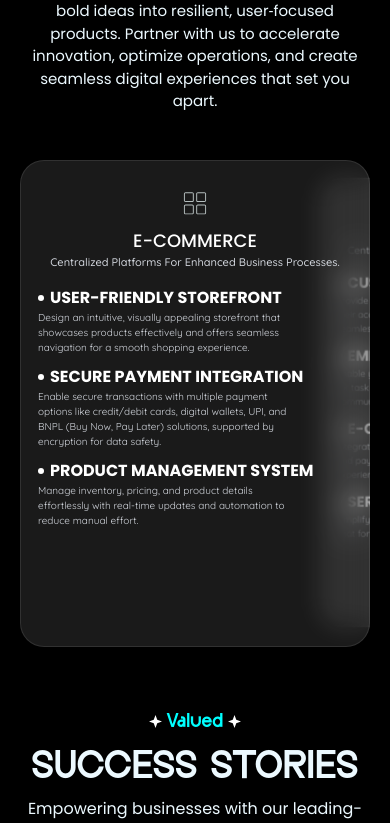
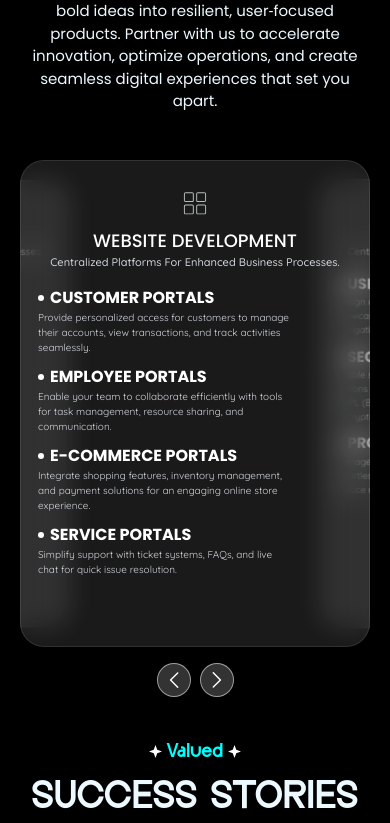
Before and after one commit to MuhammadLutafullah/ai-vista-next, a Next.js app: page / in a window 390 px wide. Shown: the part 2507-3330 px from the top of the page. Built offline with nearby package versions, Linux system fonts and the light colour scheme.

Commit message:
changes in home

```diff
--- a/app/components/Best.tsx
+++ b/app/components/Best.tsx
@@ -17,6 +17,7 @@ import { EffectCoverflow, Navigation } from "swiper/modules";
 import Image from "next/image";
 import cardIcon from "../../public/images/best-card-icon.svg";
 import cardIcon2 from "../../public/images/bg-best-cropped.svg";
+import cardIcon3 from "../../public/images/Group 45.svg";
 
 export default function Best() {
   return (
@@ -36,7 +37,7 @@ export default function Best() {
           <div className="best-row-main relative    bg-cover bg-center bg-no-repeat">
             <Image
               className="absolute bg-boxes-img max-laptop:hidden"
-              src={cardIcon2}
+              src={cardIcon3}
               alt="Your Logo"
             />
             <Swiper
@@ -60,6 +61,8 @@ export default function Best() {
               grabCursor={true}
               centeredSlides={true}
               navigation={true}
+              initialSlide={1} // Sets the middle slide as the active slide
+              navigation={true}
               slidesPerView={3}
               coverflowEffect={{
                 rotate: 50,
@@ -69,7 +72,7 @@ export default function Best() {
                 slideShadows: true,
               }}
               modules={[EffectCoverflow, Navigation]}
-              className="mySwiper !pb-[70px] max-laptop:!pb-[20px] !pt-[47px] "
+              className="mySwiper !pb-[70px] max-laptop:!pb-[50px] !pt-[47px] "
             >
               <SwiperSlide>
                 <div className="best-card-inr min-h-[487px] w-full rounded-[24px] border border-[#FFFFFF1A] pt-[23px] pb-[76px] px-[19px] max-tablet3:py-[30px] max-tablet3:px-[17px] backdrop-blur-md bg-[rgba(255,255,255,0.1)]">
--- a/app/components/Contact.tsx
+++ b/app/components/Contact.tsx
@@ -6,9 +6,9 @@ export default function Contact() {
       <div className="contact-otr  ">
         <div className="contact-inr px-39 max-desktop:px-10 max-tablet:px-5 flex items-center justify-center ">
           <div className="contact-content w-[393px]  relative max-laptop:hidden">
-            <div className=" ">
+            <div className="  ">
               <Image
-                className="rounded-tl-[40px] rounded-bl-[40px]"
+                className="rounded-tl-[40px] rounded-bl-[40px] border-t-[1px] border-l-[1px] border-b-[1px] border-[rgba(255,255,255,0.1)]"
                 src={contactDarkImg}
                 alt="contact img"
               />
@@ -24,8 +24,8 @@ export default function Contact() {
               </p>
             </div>
           </div>
-          <div className="contact-form relative z-10 w-[571px]  max-tablet3:after:hidden">
-            <div className="contact-form-inr  text-center bg-white/10 backdrop-blur-lg py-[39px] pl-[52px] pr-[64px] rounded-tr-[40px] rounded-br-[40px] max-laptop:rounded-tl-[40px] max-laptop:rounded-bl-[40px] max-tablet2:p-[20px]">
+          <div className="contact-form relative z-10 w-[571px]  ">
+            <div className="contact-form-inr border-t-[1px] border-r-[1px] border-b-[1px] border-[rgba(255,255,255,0.1)]   text-center bg-white/10 backdrop-blur-lg py-[39px] pl-[52px] pr-[64px] rounded-tr-[40px] rounded-br-[40px] max-laptop:rounded-tl-[40px] max-laptop:rounded-bl-[40px] max-tablet2:p-[20px]">
               <p className="font-gendy font-normal text-[30px]">
                 Stay Updated{" "}
               </p>
--- a/app/components/Footer.tsx
+++ b/app/components/Footer.tsx
@@ -70,7 +70,7 @@ export default function Footer() {
                   </li>
                 </ul>
               </div>
-              <div className="footer-links-otr w-[113px] max-tablet3:w-full">
+              <div className="footer-links-otr w-[115px] max-tablet3:w-full">
                 <p className="font-questrial font-normal text-[20px] pb-2.5">
                   Locations
                 </p>
@@ -114,29 +114,44 @@ export default function Footer() {
                   Contact Us
                 </p>
                 <ul className="flex flex-col gap-[10px] max-tablet3:items-center">
-                  <li className="font-quicksand font-medium text-[15px] cursor-pointer flex items-center gap-[10px]">
+                  <a
+                    href="tel:44-7970128689"
+                    className="font-quicksand font-medium text-[15px] cursor-pointer flex items-center gap-[10px]"
+                  >
                     <Image className=" w-4 h-4" src={phoneIcon} alt="img" />
                     44-7970128689
-                  </li>
+                  </a>
                   <li className="font-quicksand font-medium text-[15px] cursor-pointer flex items-center gap-[10px]">
                     United State:
                   </li>
-                  <li className="font-quicksand font-medium text-[15px] cursor-pointer flex items-center gap-[10px]">
+                  <a
+                    href="tel:+966-568238964"
+                    className="font-quicksand font-medium text-[15px] cursor-pointer flex items-center gap-[10px]"
+                  >
                     <Image className=" w-4 h-4" src={phoneIcon} alt="img" />
                     +966-568238964
-                  </li>
-                  <li className="font-quicksand font-medium text-[15px] cursor-pointer flex items-center gap-[10px]">
+                  </a>
+                  <a
+                    href="tel:+92-3052233404"
+                    className="font-quicksand font-medium text-[15px] cursor-pointer flex items-center gap-[10px]"
+                  >
                     <Image className=" w-4 h-4" src={phoneIcon} alt="img" />
                     +92-3052233404
-                  </li>
-                  <li className="font-quicksand font-medium text-[15px] cursor-pointer flex items-center gap-[10px]">
+                  </a>
+                  <a
+                    href="mailto:info@aivistasolutions.com"
+                    className="font-quicksand font-medium text-[15px] cursor-pointer flex items-center gap-[10px]"
+                  >
                     <Image className=" w-4 h-4" src={mailIcon} alt="img" />
                     info@aivistasolutions.com
-                  </li>
+                  </a>
                 </ul>
               </div>
             </div>
           </div>
+          <p className="font-quicksand font-normal text-[10px] text-center pt-2">
+            Design and Develop by AI Vista Solutions
+          </p>
         </div>
       </div>
     </>
--- a/app/globals.css
+++ b/app/globals.css
@@ -230,9 +230,44 @@
 }
 
 @media (max-width: 1024px) {
-  .swiper-button-next,
+  .swiper-button-next {
+    bottom: 0px !important;
+    right: 44% !important;
+  }
   .swiper-button-prev {
-    display: none !important;
+    bottom: 0px !important;
+  }
+}
+
+@media (max-width: 900px) {
+  .swiper-button-next {
+    bottom: 0px !important;
+    right: 43% !important;
+  }
+  .swiper-button-prev {
+    left: 43% !important;
+    bottom: 0px !important;
+  }
+}
+
+@media (max-width: 800px) {
+  .swiper-button-next {
+    bottom: 0px !important;
+    right: 41% !important;
+  }
+  .swiper-button-prev {
+    bottom: 0px !important;
+    left: 41% !important;
+  }
+}
+@media (max-width: 800px) {
+  .swiper-button-next {
+    bottom: 0px !important;
+    right: 39% !important;
+  }
+  .swiper-button-prev {
+    bottom: 0px !important;
+    left: 39% !important;
   }
 }
 
@@ -258,3 +293,20 @@
   position: relative;
   z-index: 2;
 } */
+
+.swiper-button-next,
+.swiper-button-prev {
+  outline: none !important; /* Removes the focus outline */
+  box-shadow: none !important; /* Removes additional shadow, if any */
+}
+
+.swiper-button-next:focus,
+.swiper-button-prev:focus {
+  outline: none !important;
+  box-shadow: none !important;
+}
+* {
+  user-select: none; /* Prevents text selection */
+  outline: none; /* Removes the blinking outline */
+  cursor: default; /* Ensures a consistent cursor style */
+}
```
Also changed, not shown: public/images/Group 45.svg (added).
